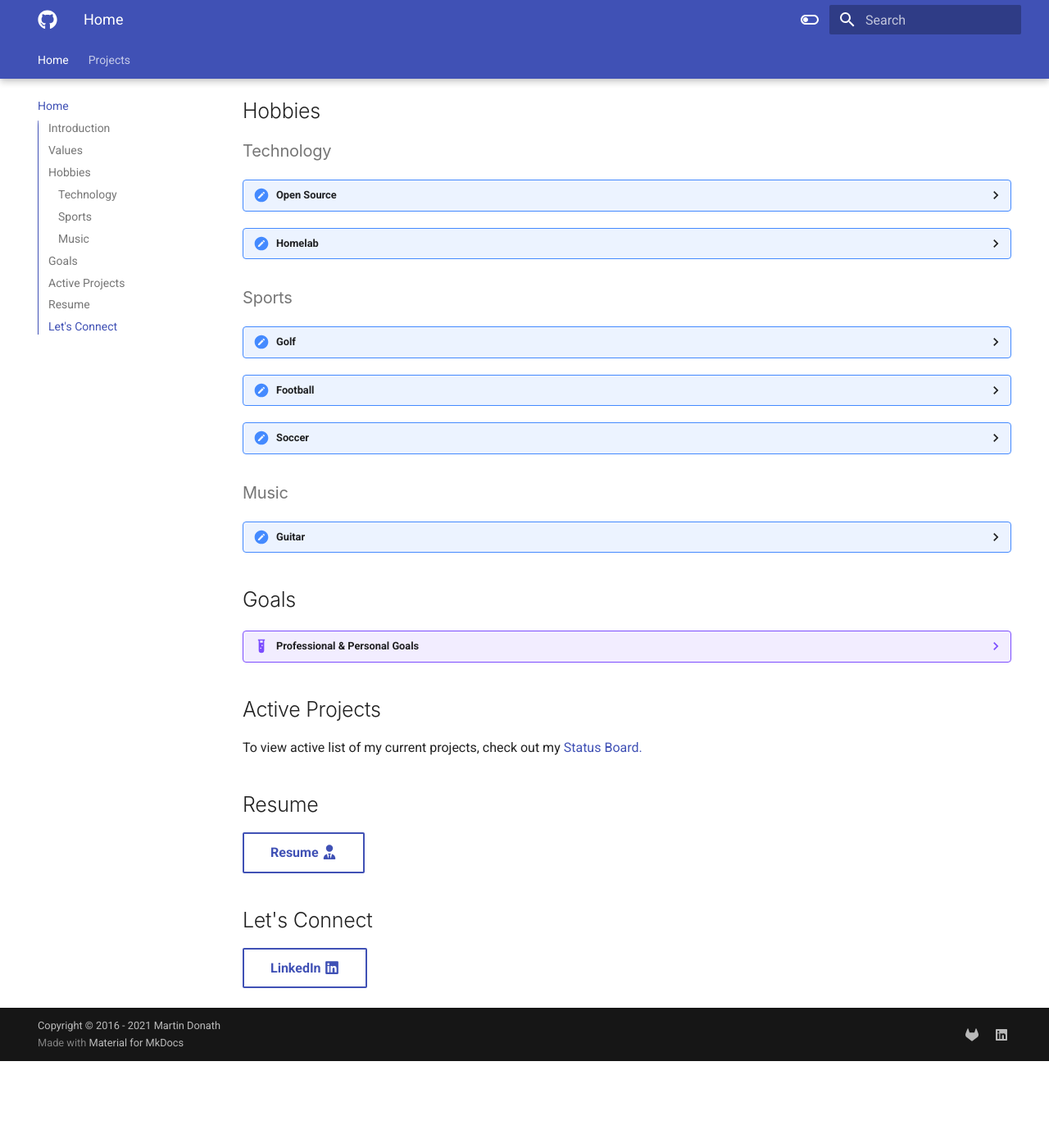
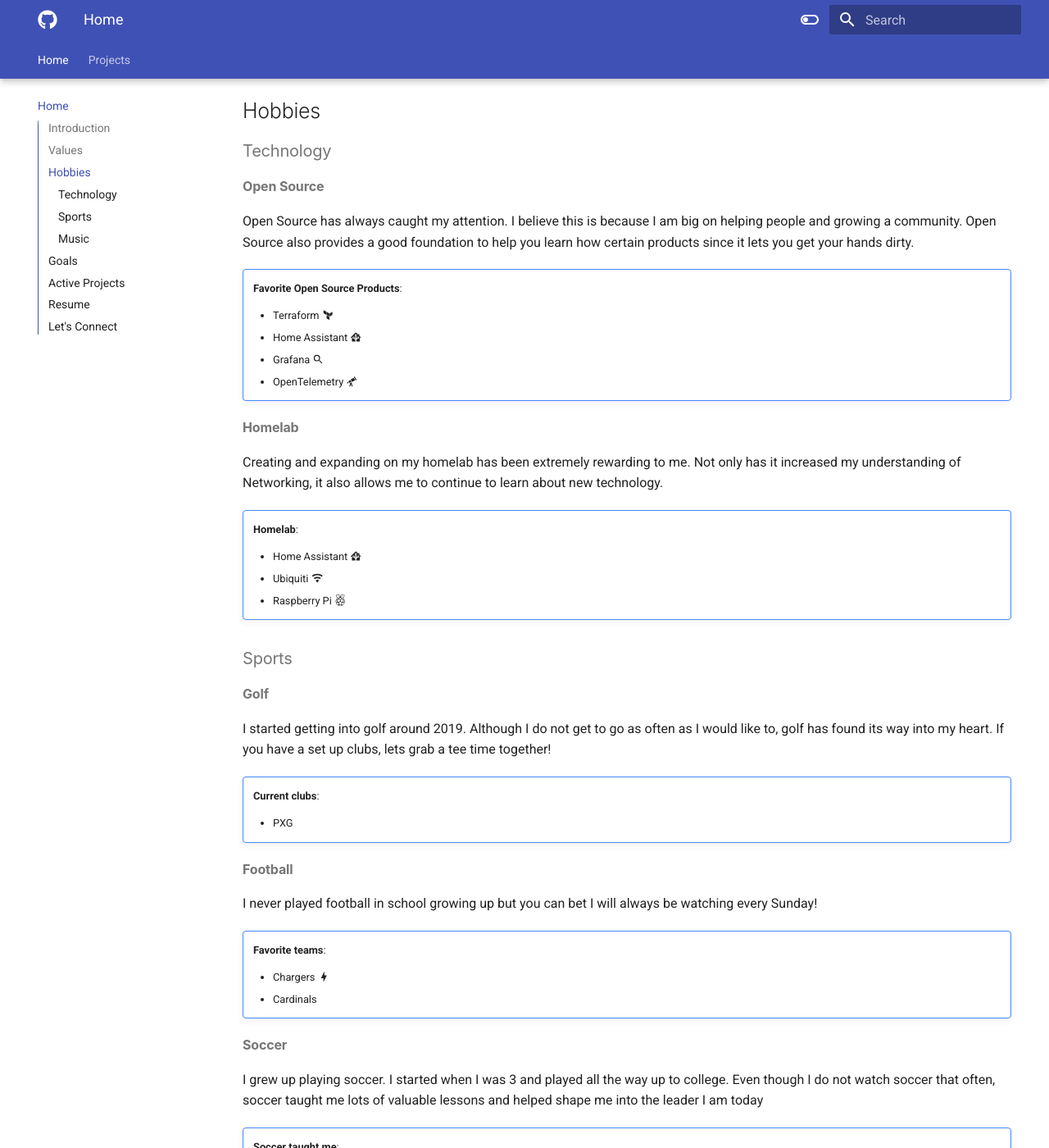
Before and after one commit to stevejoluc/stevejoluc.github.io, an MkDocs documentation site: the page built from docs/index.md, in a window 1280 px wide and 1400 px high, scrolled down 560 px. Shown: the whole window at 82% size. Built offline with MkDocs 1.6.1 and Material for MkDocs 9.7.7, drawn with Linux system fonts in a browser that asks for light colours; emoji names are drawn with the system emoji font; before the commit the page ends 1854 px from its top, so only the background shows below that; some of the changed lines change nothing that is shown; some of the changed text lies outside the part shown.

Commit message:
make style changes

```diff
--- a/docs/index.md
+++ b/docs/index.md
@@ -13,9 +13,10 @@
 ## Hobbies
 
 ### Technology
-??? summary "Open Source"
-    Open Source has always caught my attention. I believe this is because I am big on helping people and growing a community. Open Source also provides a good foundation to help you learn how certain products since it lets you get your hands dirty.
+#### Open Source
+Open Source has always caught my attention. I believe this is because I am big on helping people and growing a community. Open Source also provides a good foundation to help you learn how certain products since it lets you get your hands dirty.
 
+!!! cite ""
     **Favorite Open Source Products**:
 
     * Terraform :material-terraform:
@@ -23,9 +24,10 @@
     * Grafana :material-magnify:
     * OpenTelemetry :material-telescope:
 
-??? summary "Homelab"
-    Creating and expanding on my homelab has been extremely rewarding to me. Not only has it increased my understanding of Networking, it also allows me to continue to learn about new technology.
+#### Homelab
+Creating and expanding on my homelab has been extremely rewarding to me. Not only has it increased my understanding of Networking, it also allows me to continue to learn about new technology.
 
+!!! cite ""
     **Homelab**:
 
     * Home Assistant :material-home-assistant:
@@ -33,24 +35,27 @@
     * Raspberry Pi :fontawesome-brands-raspberry-pi:
 
 ### Sports
-??? summary "Golf"
-    I started getting into golf around 2019. Although I do not get to go as often as I would like to, golf has found its way into my heart. If you have a set up clubs, lets grab a tee time together!
+#### Golf
+I started getting into golf around 2019. Although I do not get to go as often as I would like to, golf has found its way into my heart. If you have a set up clubs, lets grab a tee time together!
 
+!!! cite ""
     **Current clubs**:
 
     * PXG
 
-??? summary "Football"
-    I never played football in school growing up but you can bet I will always be watching every Sunday!
+#### Football
+I never played football in school growing up but you can bet I will always be watching every Sunday!
 
+!!! cite ""
     **Favorite teams**:
 
     * Chargers :material-lightning-bolt:
     * Cardinals
 
-??? summary "Soccer"
-    I grew up playing soccer. I started when I was 3 and played all the way up to college. Even though I do not watch soccer that often, soccer taught me lots of valuable lessons and helped shape me into the leader I am today
+#### Soccer
+I grew up playing soccer. I started when I was 3 and played all the way up to college. Even though I do not watch soccer that often, soccer taught me lots of valuable lessons and helped shape me into the leader I am today
 
+!!! cite ""
     **Soccer taught me**:
 
     * Leadership
@@ -59,11 +64,11 @@
     * Strategy
 
 ### Music
-??? summary "Guitar"
-    I am an amatuer but that doesn't stop me from playing power chords and singing my favorite tunes!
+#### Guitar
+I am an amatuer but that doesn't stop me from playing power chords and singing my favorite tunes!
 
 ## Goals
-??? example "Professional & Personal Goals"
+!!! example ""
 
     === "Professional"
 
```
